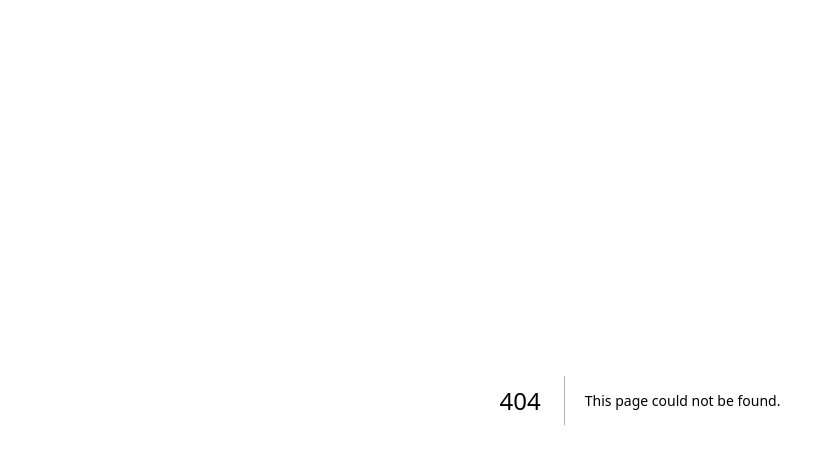
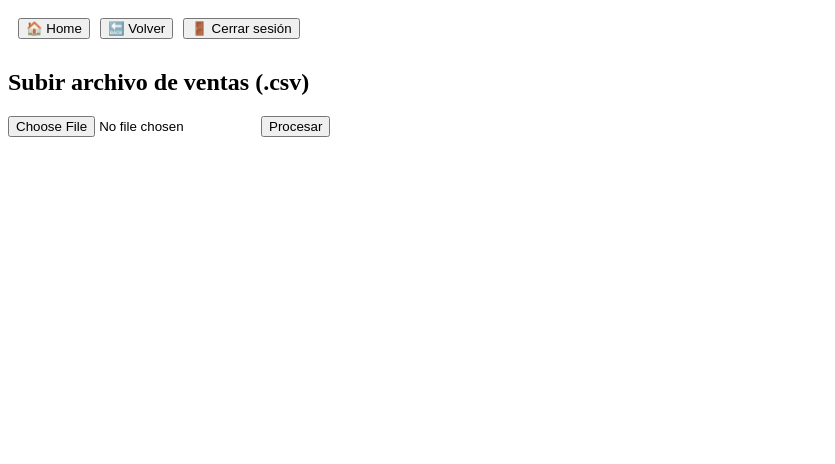
Before and after one commit to Emiliaconverse/bomba-del-tiempo, a Next.js app: page /cargar-ventas in a window 1280 px wide. Before the commit this address had no page. Shown: the top 464 px of the page, without its empty margins (0-835 px from the left). Built offline with nearby package versions, Linux system fonts and the light colour scheme; no server answers.

Commit message:
Create cargar-ventas.js

```diff
--- /dev/null
+++ b/pages/cargar-ventas.js
@@ -0,0 +1,48 @@
+import { useState } from 'react'
+import Papa from 'papaparse'
+import { supabase } from '../lib/supabaseClient'
+import NavBar from '../components/NavBar'
+
+export default function CargarVentas() {
+  const [archivo, setArchivo] = useState(null)
+
+  const handleUpload = (e) => {
+    setArchivo(e.target.files[0])
+  }
+
+  const procesarArchivo = async () => {
+    if (!archivo) return alert('Subí un archivo primero')
+
+    Papa.parse(archivo, {
+      header: true,
+      skipEmptyLines: true,
+      complete: async function (results) {
+        const datos = results.data
+
+        for (let fila of datos) {
+          await supabase.from('objetivos').insert({
+            nombre: fila.DESCRIPCION || 'Sin nombre',
+            chances: 1,
+            modelo: fila.MODELO,
+            familia: fila.FAMILIA,
+            vendedor: fila['Nombres vendedores (no tocar)'],
+            fecha_venta: fila.FECHA
+              ? new Date(fila.FECHA).toISOString()
+              : new Date().toISOString()
+          })
+        }
+
+        alert('Archivo procesado correctamente 🚀')
+      }
+    })
+  }
+
+  return (
+    <div>
+      <NavBar />
+      <h2>Subir archivo de ventas (.csv)</h2>
+      <input type="file" accept=".csv" onChange={handleUpload} />
+      <button onClick={procesarArchivo}>Procesar</button>
+    </div>
+  )
+}
```
